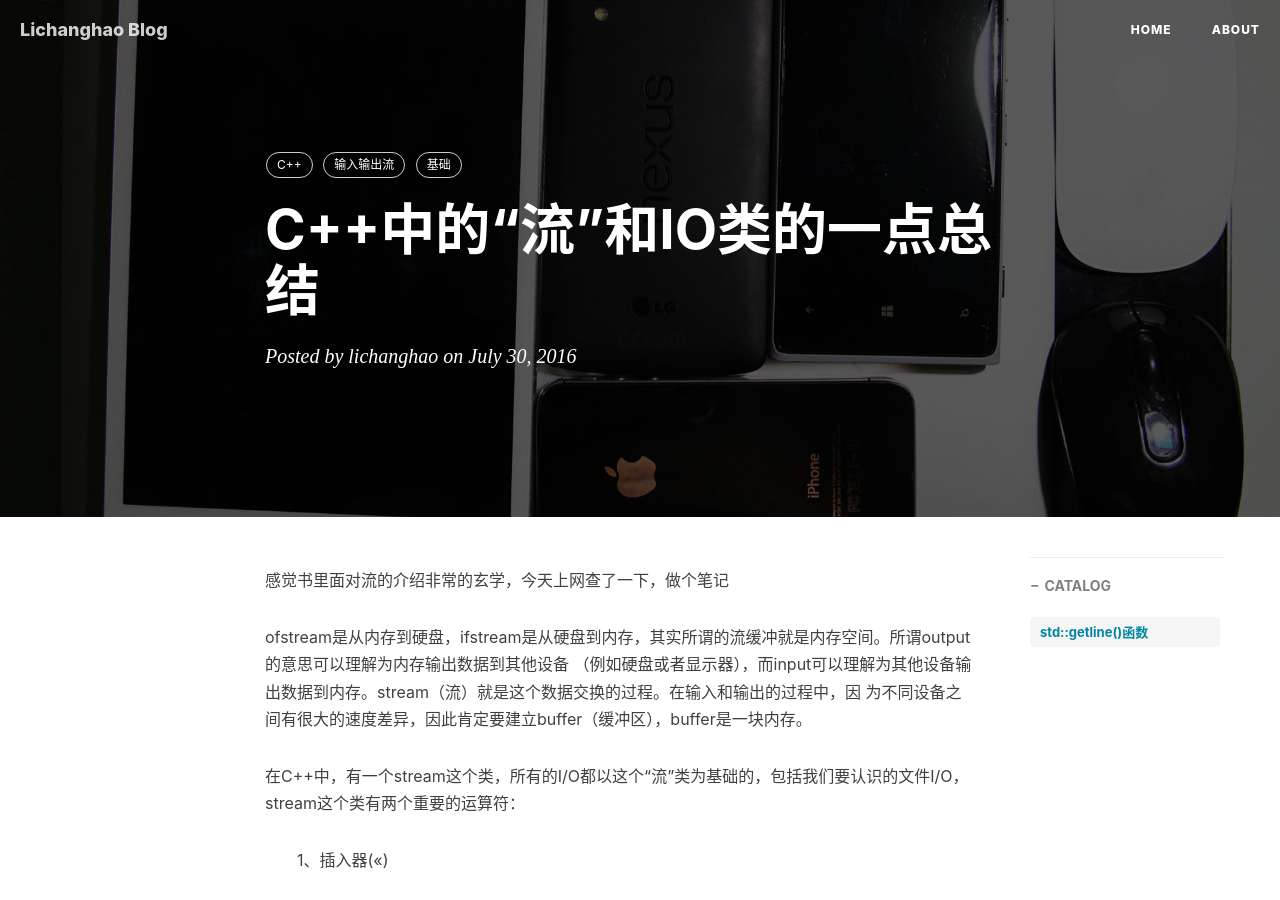
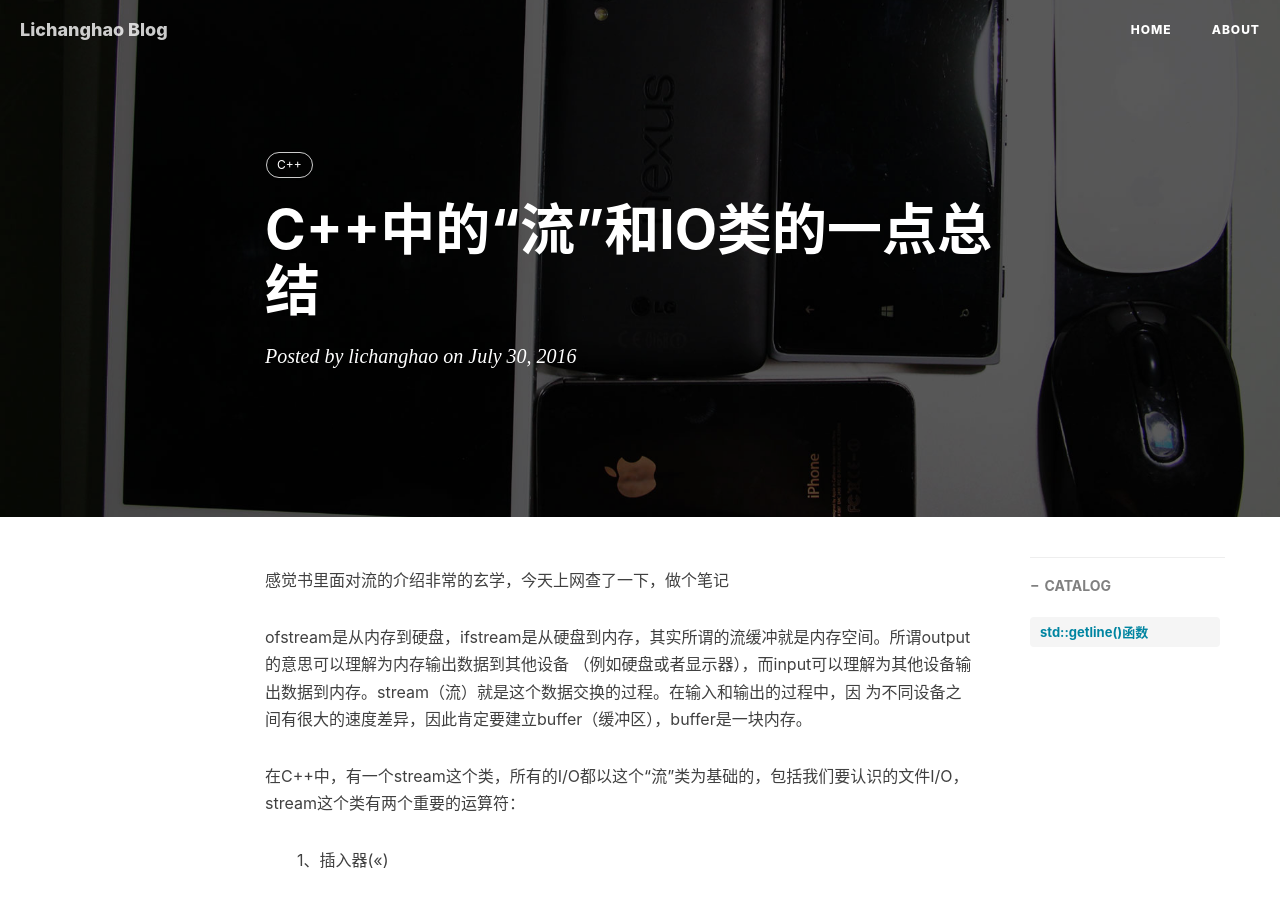
Before and after one commit to lichanghao/lichanghao.github.io.old, a Jekyll site: the page built from _posts/2016-07-30-C++中的“流”和IO类的一点总结.md, in a window 1280 px wide and 900 px high. Built offline with Jekyll 4.4.1, drawn with Linux system fonts in a browser that asks for light colours; nearby versions of some CDN libraries; comment, search, counter and statistics services are not loaded.

Commit message:
Update 2016-07-30-C++中的“流”和IO类的一点总结.md

```diff
--- a/_posts/2016-07-30-C++中的“流”和IO类的一点总结.md
+++ b/_posts/2016-07-30-C++中的“流”和IO类的一点总结.md
@@ -9,8 +9,6 @@ header-mask: 0.3
 catalog:    true
 tags:
     - C++
-    - 输入输出流
-    - 基础
 ---
 
 感觉书里面对流的介绍非常的玄学，今天上网查了一下，做个笔记
```
